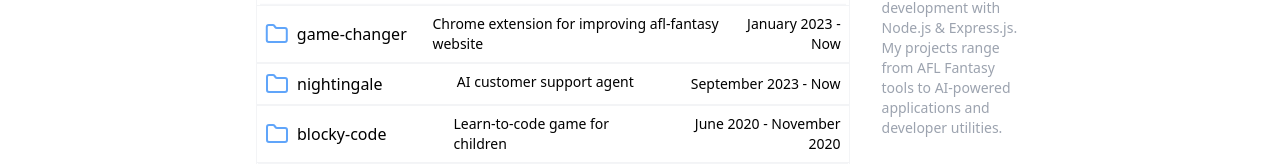
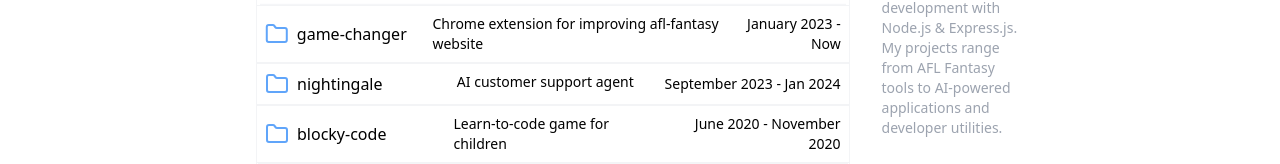
Before and after one commit to Davo176/portfolio, a React (Vite) app: page / in a window 1280 px wide. Shown: the part 440-604 px from the top of the page. Built offline with nearby package versions, Linux system fonts and the light colour scheme.

Commit message:
end date for nightingale

```diff
--- a/src/home/index.jsx
+++ b/src/home/index.jsx
@@ -35,7 +35,7 @@ function Home() {
             type: "project",
             component: AflFantasyExtender,
         },
-        { id: 2, name: "nightingale", message: "AI customer support agent", time: "September 2023 - Now", type: "project", component: Nightingale },
+        { id: 2, name: "nightingale", message: "AI customer support agent", time: "September 2023 - Jan 2024", type: "project", component: Nightingale },
         { id: 3, name: "blocky-code", message: "Learn-to-code game for children", time: "June 2020 - November 2020", type: "project", component: BlockyCode },
         {
             id: 5,
```
